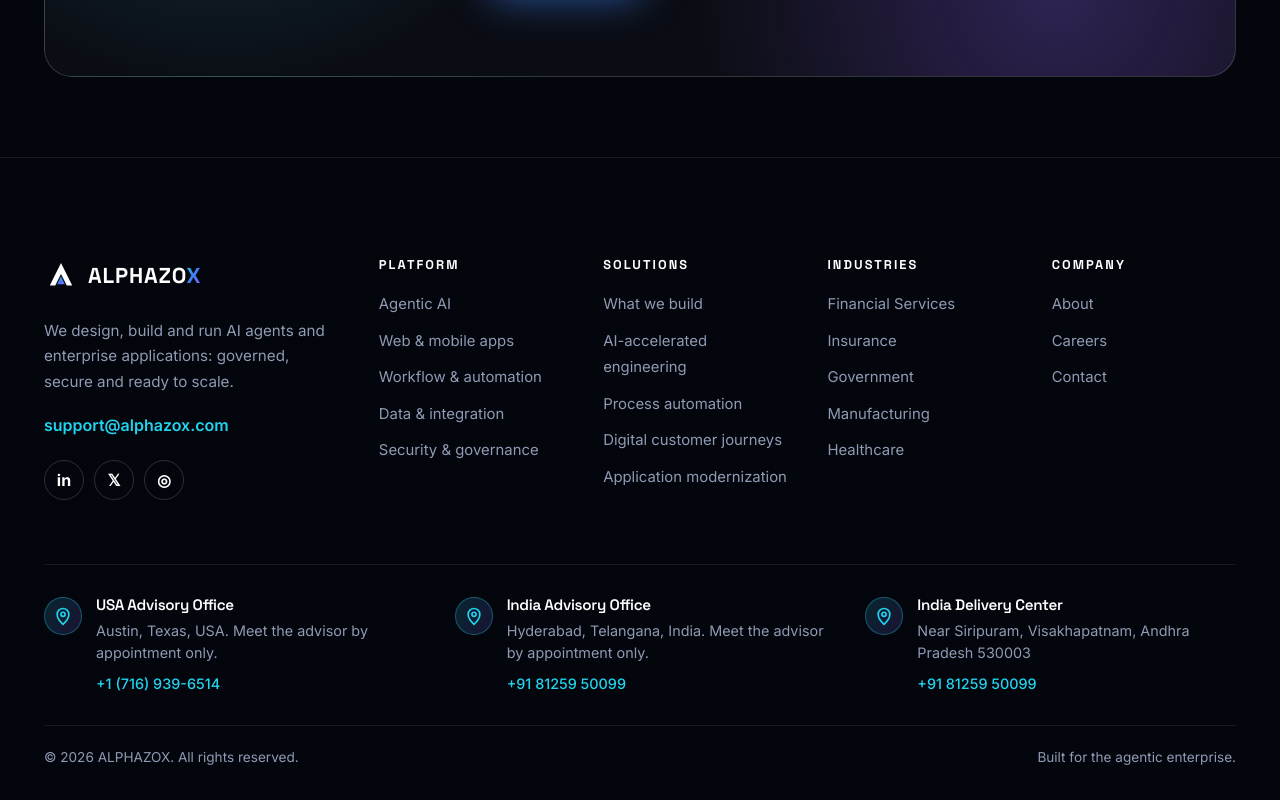
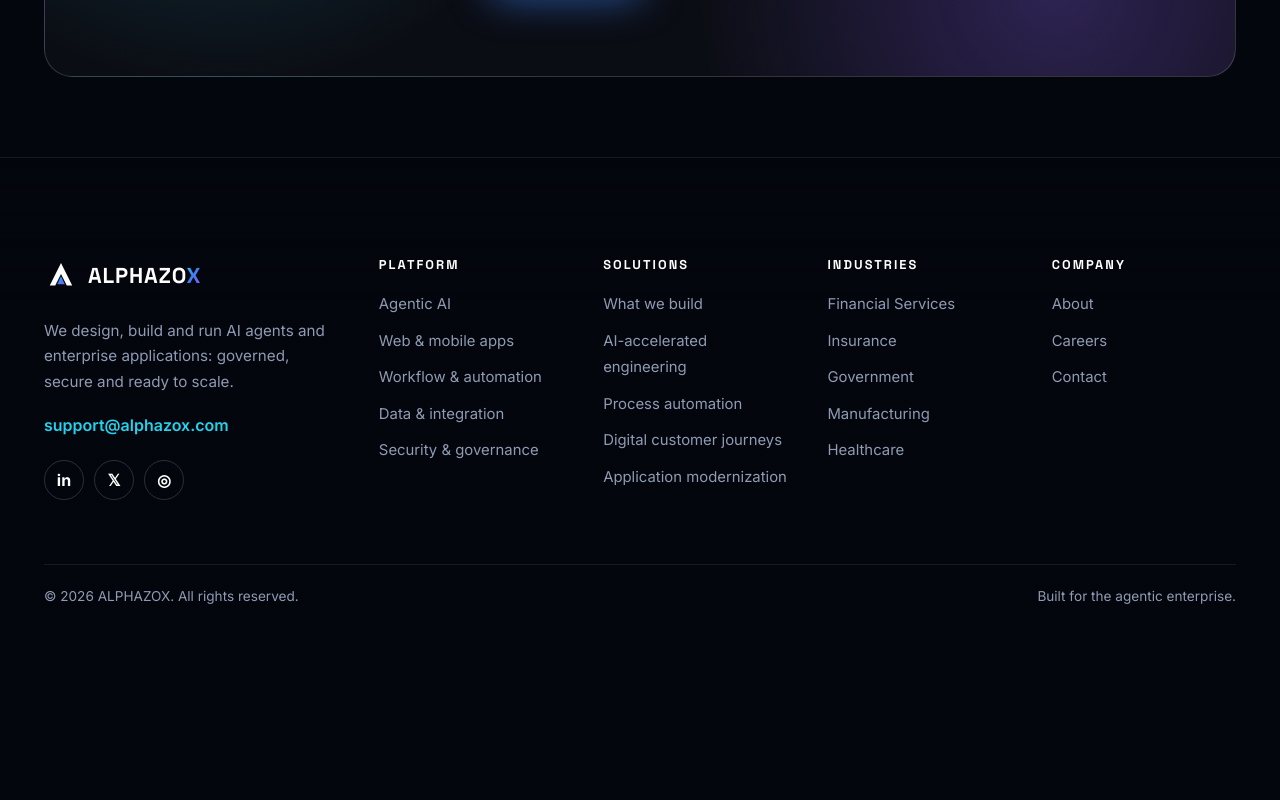
Before and after one commit to Alphazox/alphazox, a React (Vite) app: page / in a window 1280 px wide. Shown: the part 10662-11462 px from the top of the page. After the commit the page ends 11301 px from the top, so only its background shows below. Built offline with nearby package versions, Linux system fonts and the light colour scheme.

Commit message:
chore(footer): remove office addresses and phone numbers
Co-Authored-By: Claude Opus 5.5 <noreply@anthropic.com>

```diff
--- a/src/components/Footer.css
+++ b/src/components/Footer.css
@@ -40,32 +40,8 @@
 .footer-col a { color: var(--muted); font-size: 0.93rem; transition: color 0.25s; }
 .footer-col a:hover { color: var(--white); }
 
-.footer-offices {
-  display: grid;
-  grid-template-columns: repeat(3, 1fr);
-  gap: 28px 40px;
+.footer-bottom {
   margin-top: 64px;
-  padding-top: 32px;
-  border-top: 1px solid var(--border);
-}
-.footer-office { display: flex; gap: 14px; font-style: normal; }
-.footer-office-pin {
-  flex-shrink: 0;
-  width: 38px;
-  height: 38px;
-  display: grid;
-  place-items: center;
-  border-radius: 50%;
-  border: 1px solid rgba(34, 211, 238, 0.35);
-  background: var(--grad-soft);
-  color: var(--cyan);
-}
-.footer-office h4 { font-size: 0.95rem; font-weight: 600; color: var(--white); margin-bottom: 6px; }
-.footer-office p { color: var(--muted); font-size: 0.9rem; line-height: 1.55; margin-bottom: 6px; }
-.footer-office a { color: var(--cyan); font-size: 0.9rem; font-weight: 500; }
-
-.footer-bottom {
-  margin-top: 28px;
   display: flex;
   justify-content: space-between;
   flex-wrap: wrap;
@@ -78,10 +54,8 @@
 
 @media (max-width: 1024px) {
   .footer-top { grid-template-columns: repeat(3, 1fr); }
-  .footer-offices { grid-template-columns: 1fr 1fr; }
   .footer-brand { grid-column: 1 / -1; }
 }
 @media (max-width: 600px) {
   .footer-top { grid-template-columns: 1fr 1fr; }
-  .footer-offices { grid-template-columns: 1fr; }
 }
--- a/src/components/Footer.tsx
+++ b/src/components/Footer.tsx
@@ -1,6 +1,6 @@
 import React from 'react';
 import { Link } from 'react-router-dom';
-import { INDUSTRIES, OFFICES, SITE } from '../data/content';
+import { INDUSTRIES, SITE } from '../data/content';
 import { Logo } from './Logo';
 import './Footer.css';
 
@@ -65,24 +65,6 @@ export const Footer: React.FC = () => (
         ))}
       </div>
 
-      <div className="footer-offices">
-        {OFFICES.map(o => (
-          <address key={o.city} className="footer-office">
-            <span className="footer-office-pin" aria-hidden="true">
-              <svg viewBox="0 0 24 24" width="20" height="20" fill="none" stroke="currentColor" strokeWidth="2" strokeLinecap="round" strokeLinejoin="round">
-                <path d="M12 22s7-6.2 7-12a7 7 0 1 0-14 0c0 5.8 7 12 7 12z" />
-                <circle cx="12" cy="10" r="2.5" />
-              </svg>
-            </span>
-            <div>
-              <h4>{o.label}</h4>
-              <p>{o.address}</p>
-              <a href={o.phoneHref}>{o.phone}</a>
-            </div>
-          </address>
-        ))}
-      </div>
-
       <div className="footer-bottom">
         <span>© {new Date().getFullYear()} ALPHAZOX. All rights reserved.</span>
         <span>Built for the agentic enterprise.</span>
```
